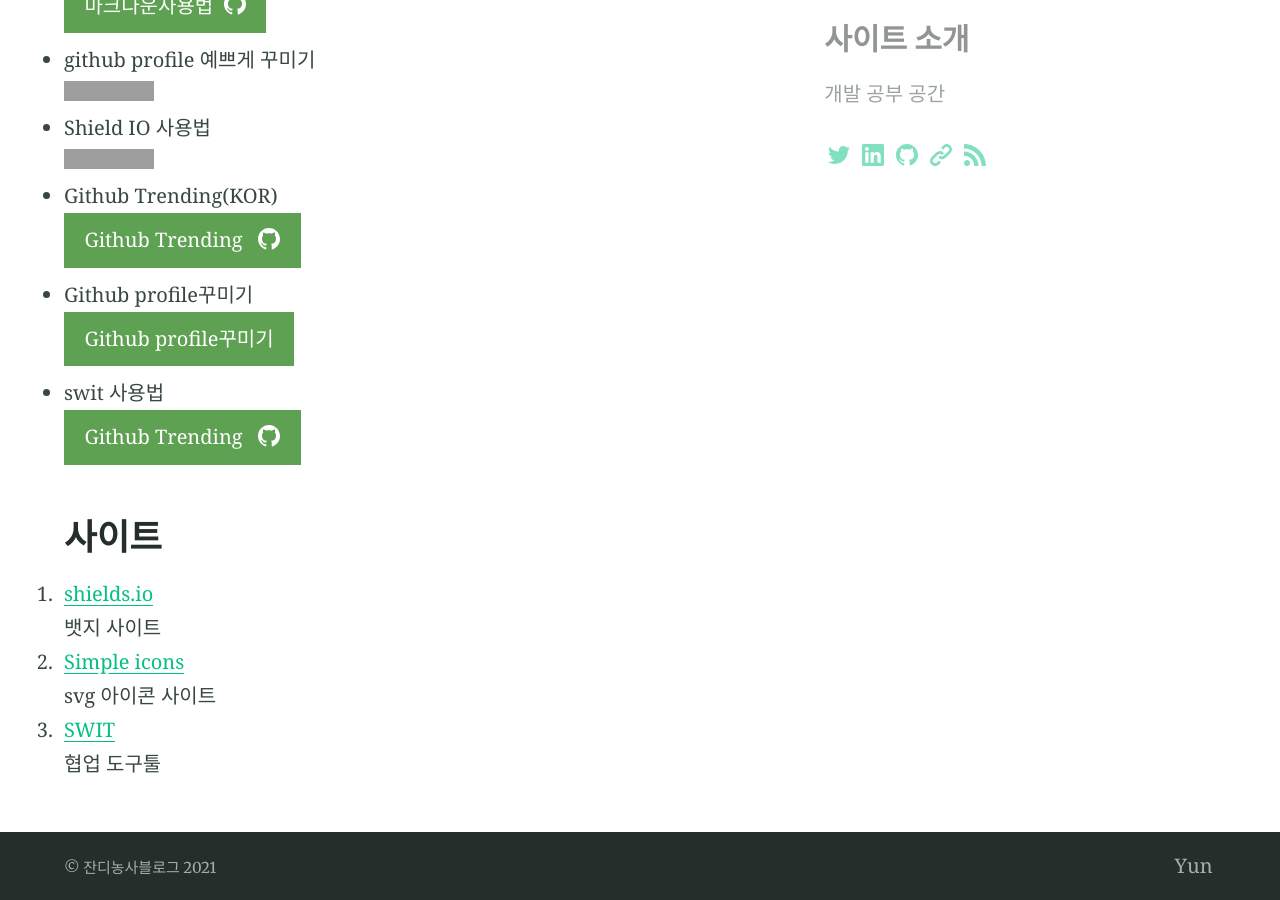
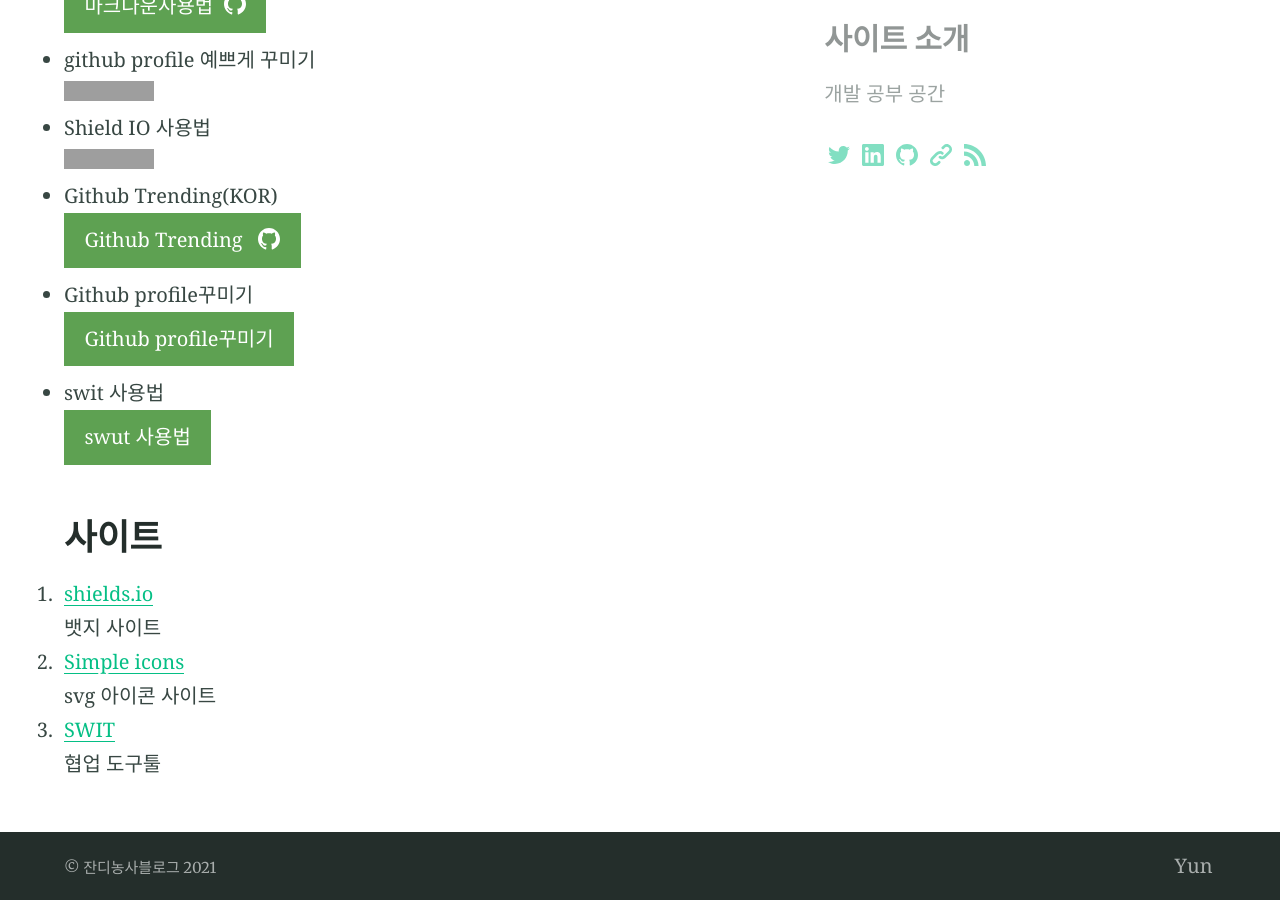
Before and after one commit to EngineerYun/EngineerYun.github.io, a Jekyll site: the page built from Links.md, in a window 1280 px wide and 900 px high, scrolled down 951 px. Built offline with Jekyll 4.4.1, drawn with Linux system fonts in a browser that asks for light colours; grey boxes are pictures that could not be loaded.

Commit message:
swit 링크 오류 수정

```diff
--- a/Links.md
+++ b/Links.md
@@ -35,7 +35,7 @@
 {% include button.html text="Github profile꾸미기" link="https://github.com/anuraghazra/github-readme-stats" color="#5EA152" %}
 
 * swit 사용법
-{% include button.html text="Github Trending " icon="github" link="https://medium.com/switmyfair/swit/home" color="#5EA152" %}
+{% include button.html text="swut 사용법"  link="https://medium.com/switmyfair/swit/home" color="#5EA152" %}
 
 ## 사이트
 1. [shields.io](https://shields.io/)
```
